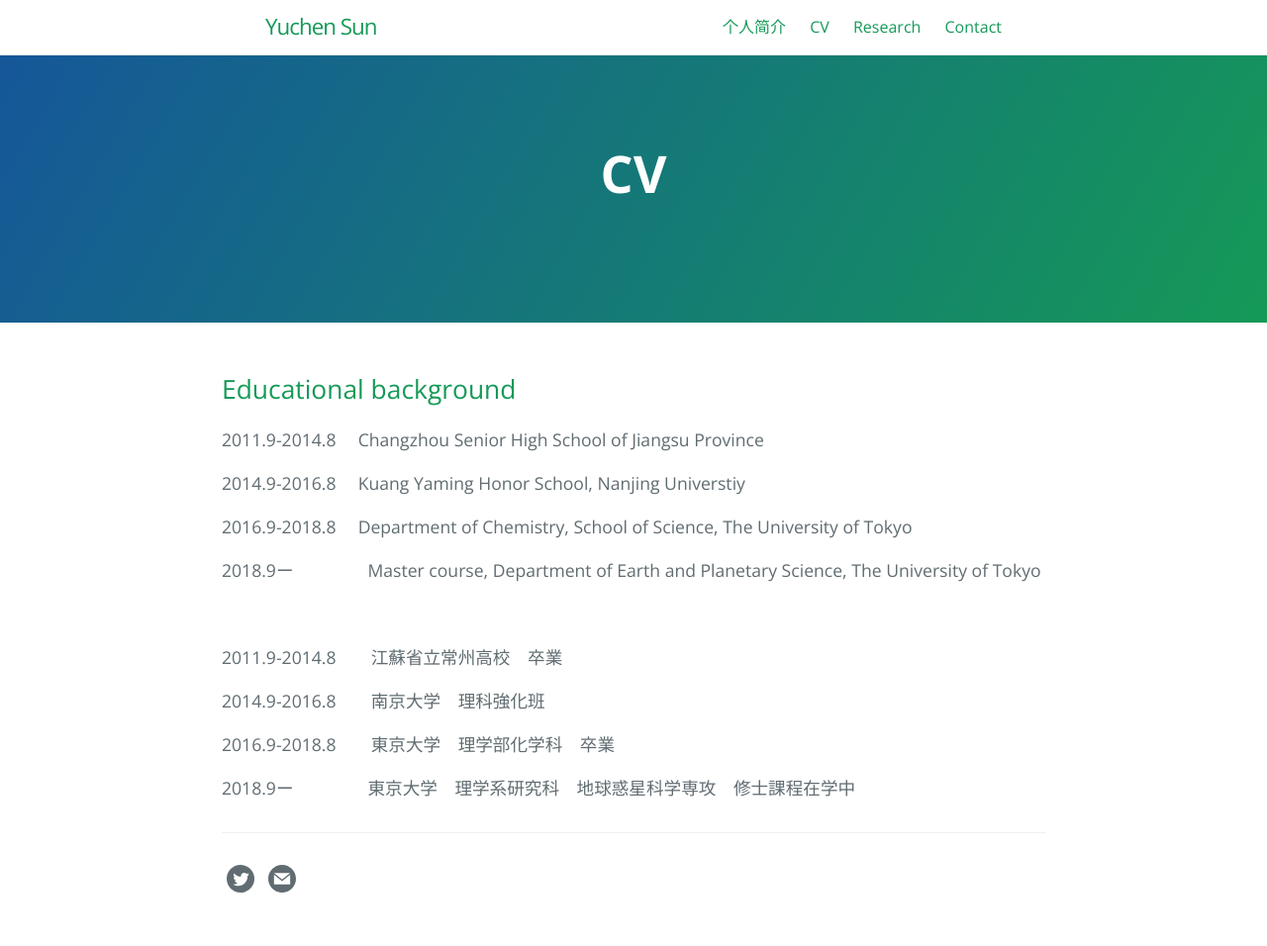
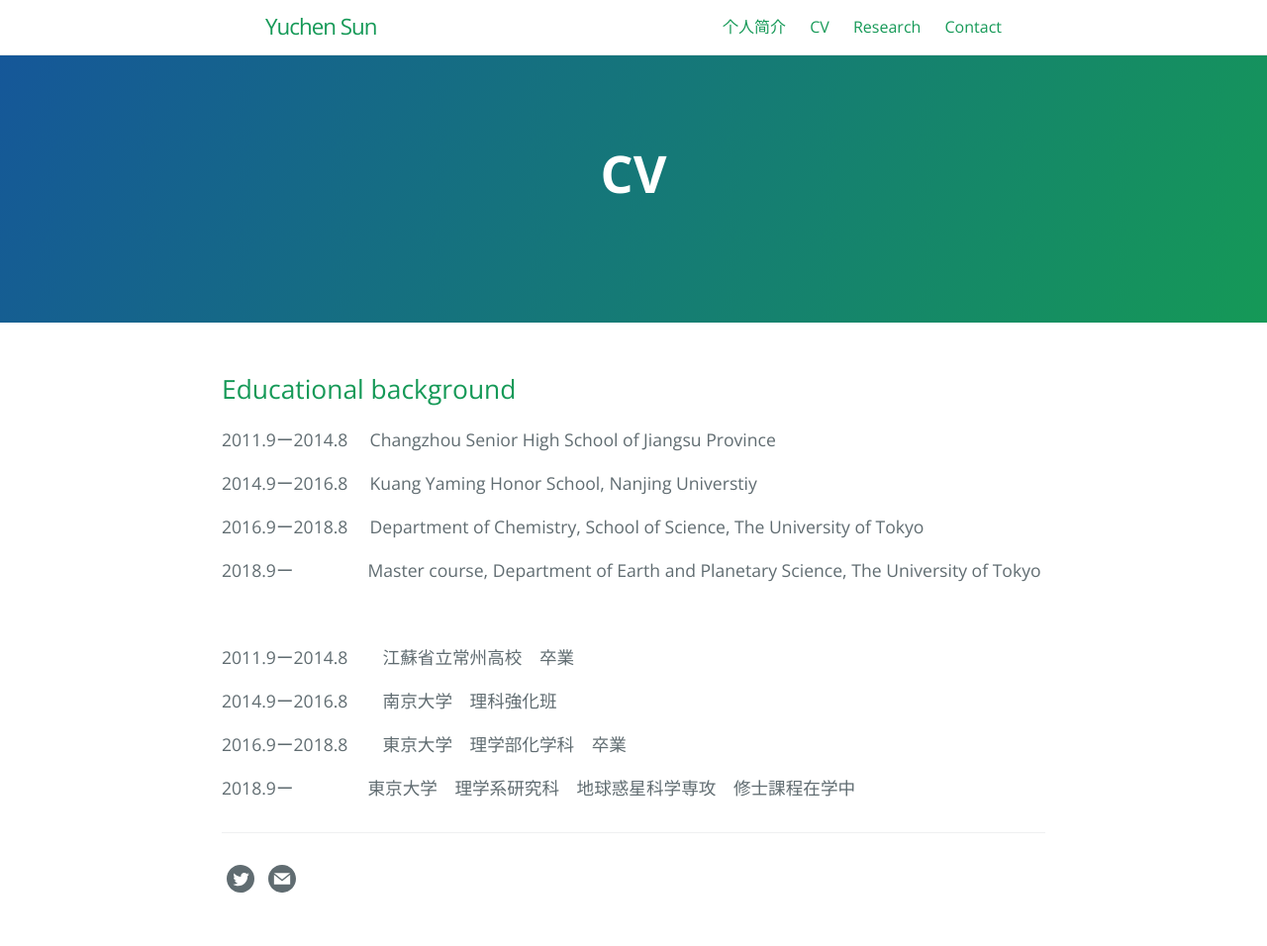
Before and after one commit to sonyuushin/sonyuushin.github.io, a Jekyll site: the page built from cv.md, in a window 1280 px wide. Shown: the whole page at 99% size. Built offline with Jekyll 4.4.1, drawn with Linux system fonts in a browser that asks for light colours.

Commit message:
Update cv.md

```diff
--- a/cv.md
+++ b/cv.md
@@ -9,20 +9,20 @@ order: 0
 
 ## Educational background
 
-2011.9-2014.8　 Changzhou Senior High School of Jiangsu Province
+2011.9ー2014.8　 Changzhou Senior High School of Jiangsu Province
 
-2014.9-2016.8　 Kuang Yaming Honor School, Nanjing Universtiy
+2014.9ー2016.8　 Kuang Yaming Honor School, Nanjing Universtiy
 
-2016.9-2018.8　 Department of Chemistry, School of Science, The University of Tokyo
+2016.9ー2018.8　 Department of Chemistry, School of Science, The University of Tokyo
 
 2018.9ー　　　　 Master course, Department of Earth and Planetary Science, The University of Tokyo
 
 <br />
 
-2011.9-2014.8　　江蘇省立常州高校　卒業
+2011.9ー2014.8　　江蘇省立常州高校　卒業
 
-2014.9-2016.8　　南京大学　理科強化班
+2014.9ー2016.8　　南京大学　理科強化班
 
-2016.9-2018.8　　東京大学　理学部化学科　卒業
+2016.9ー2018.8　　東京大学　理学部化学科　卒業
 
 2018.9ー　　　　  東京大学　理学系研究科　地球惑星科学専攻　修士課程在学中
```
